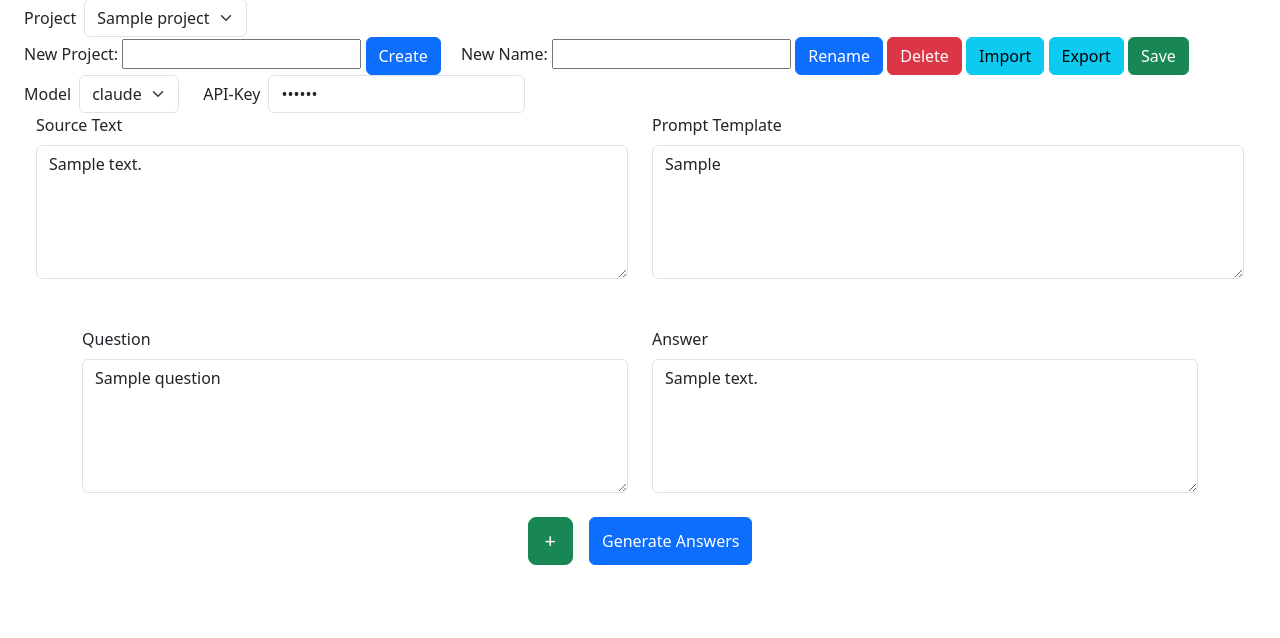
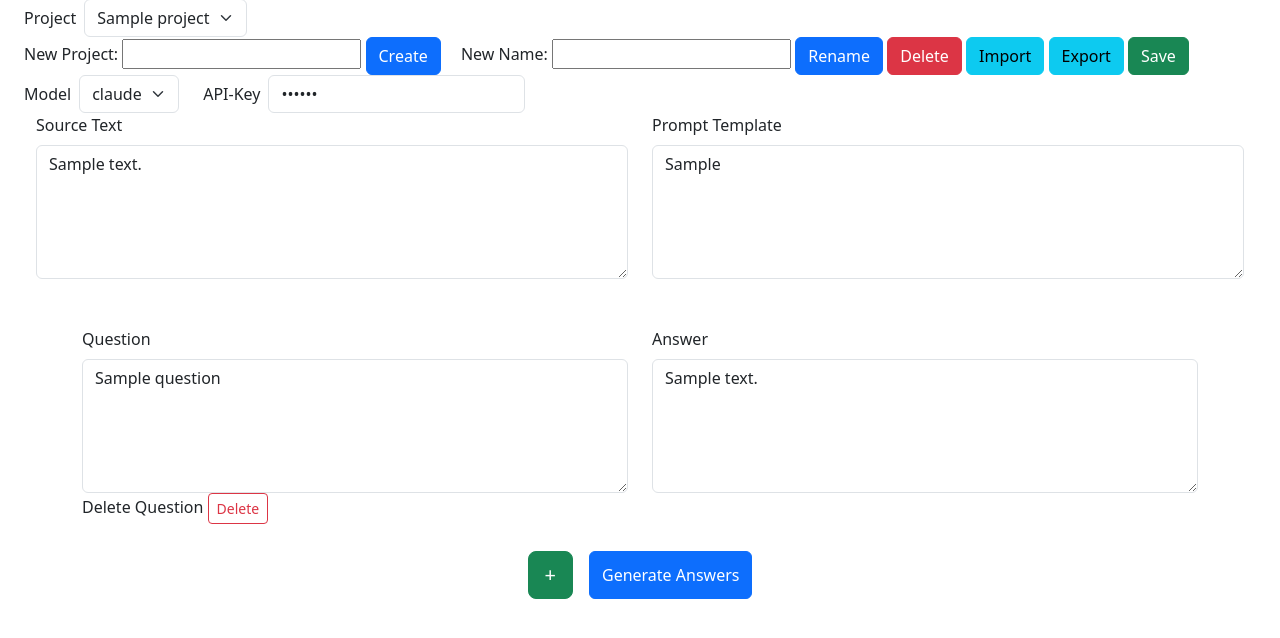
Before and after one commit to ZYKLOBS/SSKI-AAG, a FastAPI app: page / in a window 1280 px wide. Shown: the part 25-663 px from the top of the page. Run offline with FastAPI, Linux system fonts and the light colour scheme; tables that the repository leaves empty hold one stand-in row (values such as "Sample post").

Commit message:
fixed loading questions + added delete button

```diff
--- a/main.py
+++ b/main.py
@@ -171,7 +171,11 @@ async def save_project_button(request: Request, db: Session = Depends(get_db)):
         form = await request.form()
         print("Form data:", form)
 
-        project = get_current_project(db)
+        project_id = form.get("project_id")
+        if not project_id:
+            raise HTTPException(status_code=400, detail="Missing project_id")
+
+        project = db.query(Project).filter(Project.id == project_id).first()
         if not project:
             raise HTTPException(status_code=404, detail="Project not found")
 
@@ -179,33 +183,28 @@ async def save_project_button(request: Request, db: Session = Depends(get_db)):
         project.prompt_template = form.get('prompt_template')
         project.api_key = form.get('api_key')
 
-        # Update questions
+        # Handle questions
         index = 0
-        questions = db.query(Question).filter(Question.project_id == current_id).all()
-        for question in questions:
-            print(f"Question ID: {question.id},  Question: {question.question}, Answer: {question.answer}, Project_id: {question.project_id}")
-
         while True:
-            q_question_id = form.get(f'questions[{index}][id]')
+            q_id = form.get(f'questions[{index}][id]')
             q_question = form.get(f'questions[{index}][question]')
             q_answer = form.get(f'questions[{index}][answer]')
-            q_proj_id = form.get(f'questions[{index}][project_id]')
 
             if q_question is None:
-                break  # no more questions
+                break
 
-            if q_question_id:  # existing question
-                question = db.query(Question).filter_by(id=q_question_id, project_id=project.id).first()
+            if q_id:
+                question = db.query(Question).filter_by(id=q_id, project_id=project.id).first()
                 if question:
                     question.question = q_question
                     question.answer = q_answer
-            else:  # new question
-                new_q = Question(
+            else:
+                new_question = Question(
                     question=q_question,
                     answer=q_answer,
                     project_id=project.id
                 )
-                db.add(new_q)
+                db.add(new_question)
 
             index += 1
 
@@ -213,16 +212,26 @@ async def save_project_button(request: Request, db: Session = Depends(get_db)):
         return JSONResponse(status_code=200, content={"message": "Saved successfully!"})
 
     except HTTPException as e:
-        raise e  # Let FastAPI handle HTTPExceptions as-is
-
+        raise e
     except Exception as e:
-        # Log the error, then return a 500 response
         print(f"Error while saving project: {e}")
-        return JSONResponse(status_code=500, content={"error": "An unexpected error occurred."})
+        return JSONResponse(status_code=500, content={"error": "Unexpected error occurred"})
 
 @app.get("/add_question", response_class=HTMLResponse)
-async def add_question(request: Request, index: int = 0, db: Session = Depends(get_db)):
-    project = get_current_project(db)
+async def add_question(
+    request: Request,
+    index: int = 0,
+    project_id: int = None,
+    db: Session = Depends(get_db)
+):
+    if project_id is None:
+        print("ERROR: Project ID is None")
+        project = get_current_project(db)
+    else:
+        project = db.query(Project).filter(Project.id == project_id).first()
+        if not project:
+            # Handle missing project, fallback or error
+            raise HTTPException(status_code=404, detail="Project not found")
 
     new_question = Question(question="", answer="", project_id=project.id)
     db.add(new_question)
@@ -234,6 +243,28 @@ async def add_question(request: Request, index: int = 0, db: Session = Depends(g
         {"request": request, "question": new_question, "index": index}
     )
 
+
+@app.post("/delete_question/{question_id}", response_class=HTMLResponse)
+async def delete_question(request: Request, question_id: int, project_id: int, db: Session = Depends(get_db)):
+    question = db.query(Question).filter(
+        Question.id == question_id,
+        Question.project_id == project_id
+    ).first()
+
+    if question:
+        db.delete(question)
+        db.commit()
+
+    project = db.query(Project).filter(Project.id == project_id).first()
+    projects = get_all_projects(db)
+    return templates.TemplateResponse(
+        "main_template.html",
+        {
+            "request": request,
+            "project": project,
+            "projects": projects
+        }
+    )
 
 #Project methods
 @app.get("/Jinja-debug/", response_class=HTMLResponse)
--- a/templates/main_template.html
+++ b/templates/main_template.html
@@ -101,7 +101,8 @@
                                 hx-get="/models-options/"
                                 hx-trigger="load"
                                 hx-target="#modelSelect"
-                                hx-swap="innerHTML">
+                                hx-swap="innerHTML"
+                                hx-include="[name='project_id']">
                             <option selected disabled>Loading...</option>
                         </select>
                     </div>
@@ -154,17 +155,50 @@
                                     <textarea class="form-control" name="questions[{{ loop.index0 }}][answer]" id="answer-{{ question.id }}" rows="5">{{ question.answer }}</textarea>
                                 </div>
                             </div>
+                            <div class="col-6">
+                            <div class="form-group">
+                                <label for="answer-{{ question.id }}" class="form-label">Delete Question</label>
+                                <button
+                                    type="button"
+                                    class="btn btn-outline-danger btn-sm"
+                                    hx-post="/delete_question/{{ question.id }}?project_id={{ question.project_id }}"
+                                    hx-target="#main_content"
+                                    hx-swap="outerHTML"
+                                    hx-confirm="Are you sure you want to delete this question?">
+                                    Delete
+                                </button>
+                            </div>
+                        </div>
                         </div>
                     {% endfor %}
                 </div>
             </div>
 
-
                     <!-- Add question button -->
                     <div class="d-flex justify-content-center">
-                        <button hx-get="/add_question" hx-target="#questions-container" hx-swap="beforeend" type="button" class="btn btn-success btn-lg">
-                            +
-                        </button>
+                       <button type="button" class="btn btn-success btn-lg" onclick="addQuestion()">+</button>
+                        <input type="hidden" id="question-index" value="{{ project.questions|length }}">
+
+                        <script>
+                       function addQuestion() {
+                        let indexEl = document.getElementById("question-index");
+                        let currentIndex = parseInt(indexEl.value);
+
+                        // Get current project id from the select dropdown
+                        let projectSelect = document.getElementById("projectSelect");
+                        let projectId = projectSelect.value;
+
+                        // Send request with both index and project_id
+                        htmx.ajax('GET', `/add_question?index=${currentIndex}&project_id=${projectId}`, {
+                            target: '#questions-container',
+                            swap: 'beforeend'
+                        });
+
+                        indexEl.value = currentIndex + 1;
+                    }
+
+                        </script>
+
                         <button type="button"
                                 class="btn btn-primary ms-3"
                                 hx-post="/generate-answers/"
```
Also changed, not shown: templates/question_block.html (+32 -5 lines), 1 other file.
